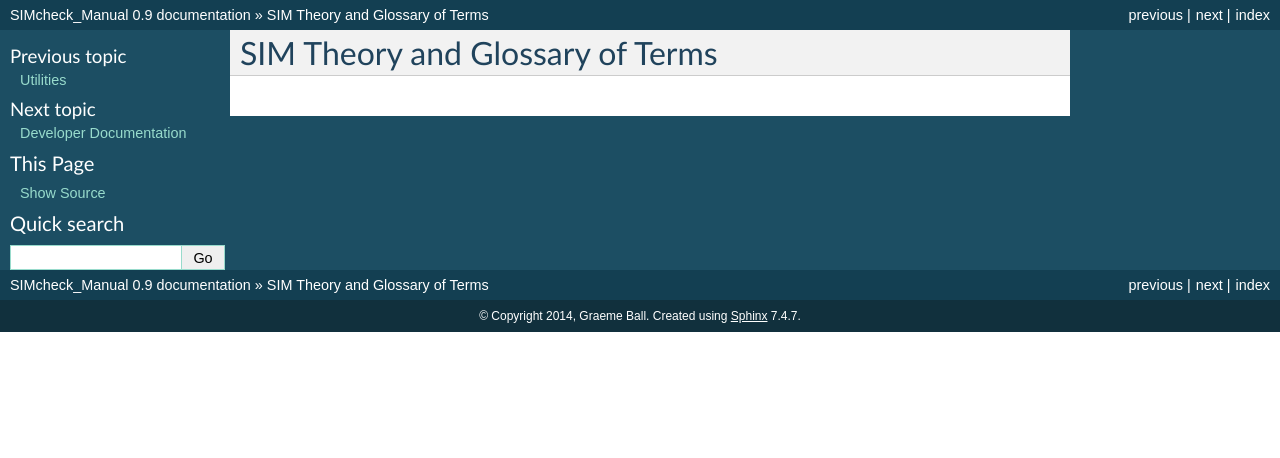
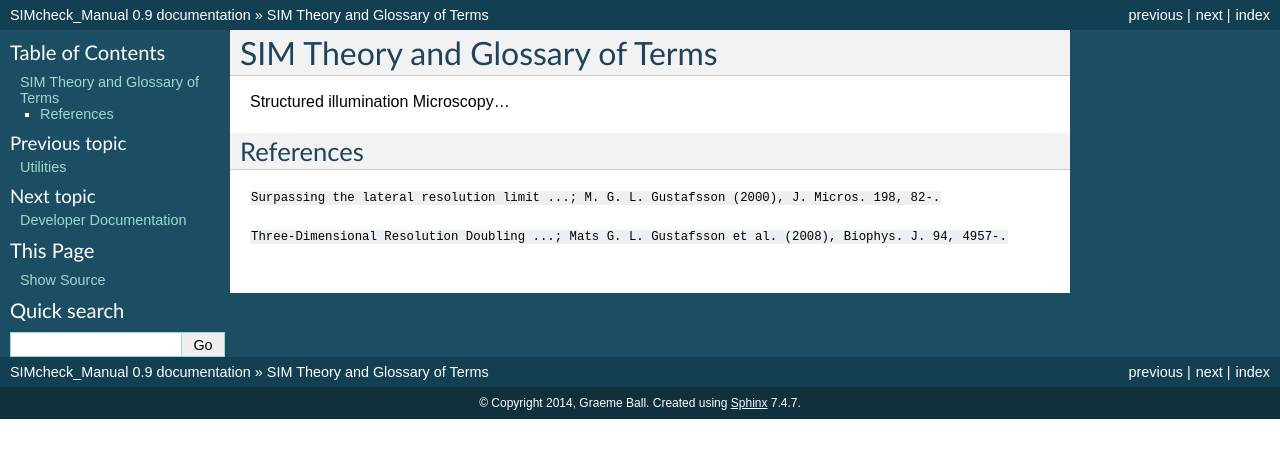
Before and after one commit to MicronOxford/SIMcheck_Manual, a Sphinx documentation site: the page built from source/theory_gloss.rst, in a window 1280 px wide. Shown: the top 458 px of the page. Built offline with Sphinx 7.4.7, drawn with Linux system fonts in a browser that asks for light colours.

Commit message:
updated theory_gloss from old SIMcheck.html

```diff
--- a/source/theory_gloss.rst
+++ b/source/theory_gloss.rst
@@ -1,2 +1,11 @@
 SIM Theory and Glossary of Terms
 ================================
+
+Structured illumination Microscopy...
+
+References
+----------
+
+``Surpassing the lateral resolution limit ...; M. G. L. Gustafsson (2000), J. Micros. 198, 82-.``
+
+``Three-Dimensional Resolution Doubling ...; Mats G. L. Gustafsson et al. (2008), Biophys. J. 94, 4957-.``
```
